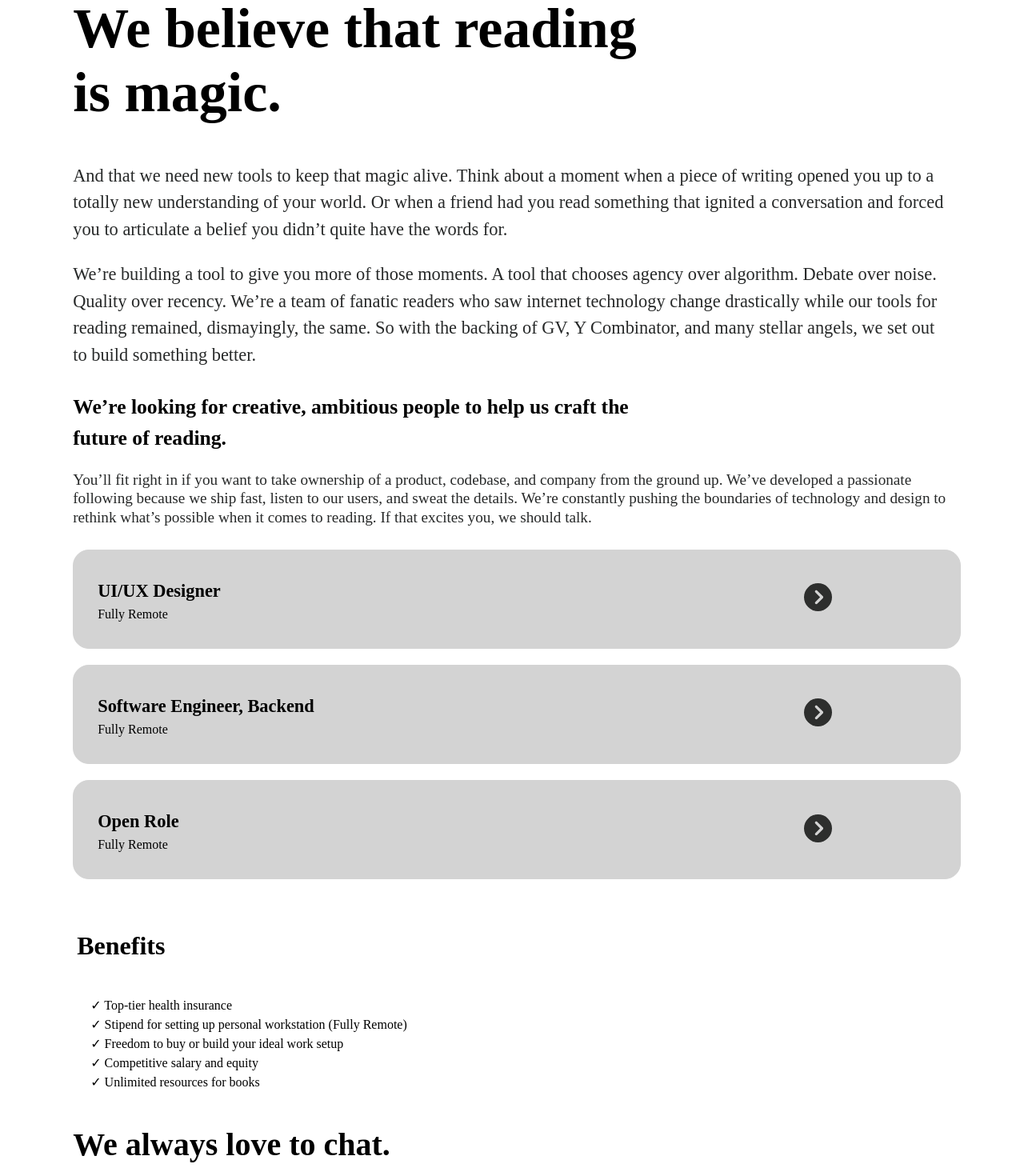
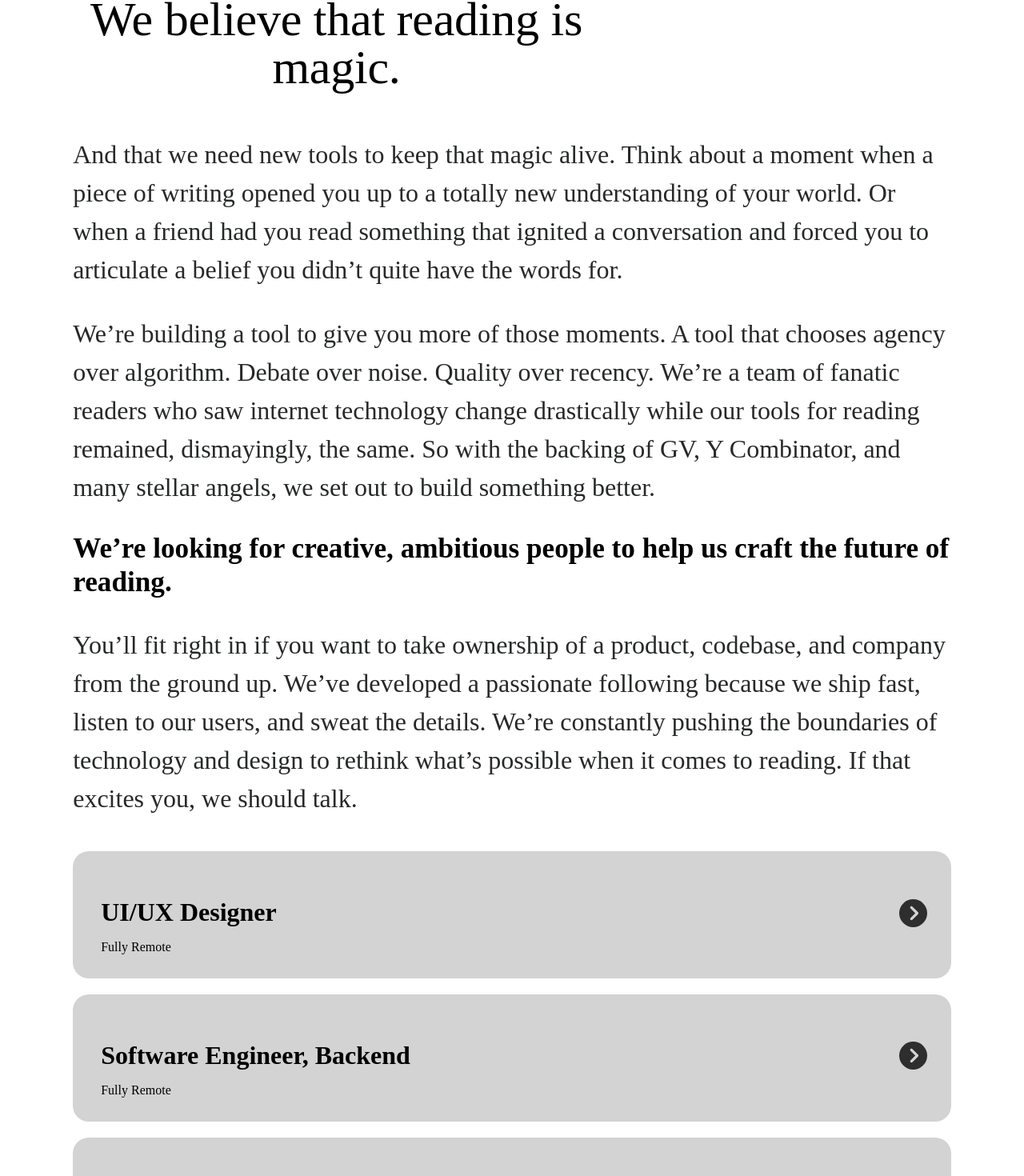
Before and after one commit to Benkalio/rts, a React (Create React App) app: page / in a window 1280 px wide. Shown: the part 51-1521 px from the top of the page at 80% size. Built offline with nearby package versions, Linux system fonts and the light colour scheme.

Commit message:
centered header

```diff
--- a/src/careers/CareerPage.tsx
+++ b/src/careers/CareerPage.tsx
@@ -1,16 +1,15 @@
 import React from 'react';
 import { FontAwesomeIcon } from '@fortawesome/react-fontawesome';
 import { faCircleChevronRight } from '@fortawesome/free-solid-svg-icons';
-// import { ThemeProvider } from 'styled-components';
 import {
-  Careers,
-  CareerBody,
+  RoleBody,
   Header,
   Body,
   RoleDiv,
   Role,
   Roles,
   RolesIcon,
+  RoleHeader,
   Paragraph,
   Hiring,
   HiringParagraph,
@@ -20,16 +19,9 @@ import {
   Chat,
   Reachout
 } from './styles';
-// import styled from 'styled-components';
-
-// const theme = {
-//   mobile: '768px'
-// }
 
 const CareerPage = () => {
-
   return (
-    // <ThemeProvider theme={theme}>
     <Body>
       <div>
         <Header>
@@ -67,41 +59,41 @@ const CareerPage = () => {
           If that excites you, we should talk.
         </HiringParagraph>
       </div>
-        <Careers>
-        <CareerBody href="#">
+      <Roles>
+        <RoleBody href="#">
           <RoleDiv>
-            <Roles>
-              <Role>UI/UX Designer</Role>
+            <Role>
+              <RoleHeader>UI/UX Designer</RoleHeader>
               <Remote>Fully Remote</Remote>
-            </Roles>
+            </Role>
             <RolesIcon>
               <FontAwesomeIcon icon={faCircleChevronRight} />
             </RolesIcon>
           </RoleDiv>
-          </CareerBody>
-          <CareerBody href="#">
+        </RoleBody>
+        <RoleBody href="#">
           <RoleDiv>
-              <Roles>
-                <Role>Software Engineer, Backend</Role>
+            <Role>
+              <RoleHeader>Software Engineer, Backend</RoleHeader>
               <Remote>Fully Remote</Remote>
-              </Roles>
+            </Role>
             <RolesIcon>
               <FontAwesomeIcon icon={faCircleChevronRight} />
             </RolesIcon>
           </RoleDiv>
-          </CareerBody>
-          <CareerBody href="#">
+        </RoleBody>
+        <RoleBody href="#">
           <RoleDiv>
-              <Roles>
-                <Role>Open Role</Role>
+            <Role>
+              <RoleHeader>Open Role</RoleHeader>
               <Remote>Fully Remote</Remote>
-              </Roles>
+            </Role>
             <RolesIcon>
               <FontAwesomeIcon icon={faCircleChevronRight} />
             </RolesIcon>
           </RoleDiv>
-            </CareerBody>
-        </Careers>
+          </RoleBody>
+      </Roles>
       <div>
         <Benefits>Benefits</Benefits>
         <BenefitList>
@@ -117,7 +109,6 @@ const CareerPage = () => {
         <Reachout>For features requests, press inquiries and more, reach out at <a href='/'>help@stoicbible.com</a></Reachout>
       </div>
     </Body>
-    // </ThemeProvider>
   );
 }
 
--- a/src/careers/styles/index.tsx
+++ b/src/careers/styles/index.tsx
@@ -5,93 +5,119 @@ export const Body = styled.div`
   width: 90%;
   max-width: 100%;
   margin: 10px auto;
-  padding 3px;
 
   @media(min-width: 768px) {
     padding: 0 20px;
   }
 
   @media(min-width: 1440px) {
-    width: 40%;
+    width: 55%;
   }
 `
 export const Header = styled.h1`
-  font-size: 48px;
+  font-weight: 500;
+  text-align: center;
+  padding: 15px 0px;
+  line-height: 29px;
+  letter-spacing: -0.25px;
+  width: 60%;
+  margin-top: 30px;
+  font-size: 30px;
 
-  @media(min-width: 768px) {
-    font-size: 70px;
-    width: 70%;
+  @media(min-width: 700px) {
+    text-align: center;
+    font-size: 60px;
+    width: 60%;
+    line-height: 1;
   }
-
 `
 
 export const Paragraph = styled.p`
   text-align: left;
   line-height: 1.5;
-  font-size: 1.4rem;
   color: #272929;
+  font-size: 1.2rem;
 
-
+  @media(min-width: 425px){
+    font-size: 2rem;
+  }
 `
 export const Hiring = styled.h2`
-  margin-top: 30px;
-  font-size: 1.6rem;
-  line-height: 1.5;
+  width: 100%;
+  --text-opacity: 1;
+  font-weight: 800;
+  font-size: 1.4rem;
+  margin: 20px 0;
+  line-height: 1.2;
 
   @media(min-width: 768px) {
-    width: 65%;
+    font-size: 2.2rem;
   }
 `
 export const HiringParagraph = styled.p`
   font-size: 1.2rem;
   color: #272929;
-  line-height: 1.2;
+  line-height: 1.5;
+
+  @media(min-width: 425px) {
+    font-size: 2rem;
+  }
+
 `
 
-export const Careers = styled.div`
+export const Roles = styled.div`
   display: grid;
+  box-sizing: border-box;
+  place-items: center;
 `
-export const CareerBody = styled.a`
+export const RoleBody = styled.a`
   width: 100%;
   background-color: lightgrey;
   margin: 10px auto;
-  border: 0.1px solid lightgrey;
+  border: none;
   border-radius: 20px;
-  padding: 5px;
   text-decoration: none;
 
   &:hover {
     background-color: darkgrey;
   }
 
-  @media(min-width: 768) {
-
+  @media(min-width: 768px) {
+    width: 70%
+    justify-items: left;
   }
 `
-export const RoleDiv = styled.div`
+export const RoleDiv = styled.a`
   display: flex;
   flex-direction: row;
-  align-self: center;
+  justify-content: space-between;
   align-items: center;
+  padding: 10px 30px;
+  text-size-adjust: 100%;
+
+  @media(min-width: 1440px) {
+    margin: 10px auto 10px;
+    width: 90%;
+  }
 `
 
-export const Roles = styled.div`
-  padding-left: 20px;
+export const Role = styled.div`
   width: 80%;
   margin: 5px;
   color: black;
   outline: none;
 `
 
-export const Role = styled.h4`
-  font-size: 1.4rem;
+export const RoleHeader = styled.h4`
+  font-size: 1.2rem;
   padding: 0;
-  line-height: 1.0;
+  line-height: 1.2;
   margin-bottom: 10px;
 
-  @media(min-width: 768px) {
+  @media(min-width: 700px) {
+    font-size: 2rem;
     margin-bottom: 0;
-  }
+  };
 `
 export const RolesIcon = styled.div`
   color: #2d2e2d;
@@ -102,34 +128,47 @@ export const RolesIcon = styled.div`
   }
 `
 export const Remote = styled.p`
-  line-height: 2.0;
-  margin-top: 2px;
+  line-height: 1.0;
 `
 
 export const Benefits = styled.h3`
-  font-size: 2rem;
+  margin-bottom: 0;
   margin-top: 30px;
   padding: 25px 5px 10px;
+  font-size: 1.4rem;
+
+  @media(min-width: 425px) {
+    font-size: 2rem;
+  }
 `
 
-export const BenefitList = styled.li`
+export const BenefitList = styled.ul`
   list-style-type: none;
+  font-size: 1.1rem;
   padding: 2px;
-  margin: 5px 20px;
+  margin: 5px 10px;
   line-height: 1.5;
+
+  @media(min-width: 1024px) {
+    font-size: 1.8rem;
+  }
 `
 
 export const Chat = styled.h3`
-  font-size: 2.5rem;
-  line-height: 1.2;
+  line-height: 1.5;
+  font-size: 1.4rem;
 
-  @media(min-width: 768) {
-    width: 50%;
+  @media(min-width: 425px) {
+    font-size: 2.2rem;
   }
 `
 
 export const Reachout = styled.p`
-  font-size: 1.3rem;
-  line-height: 1.2;
-  width: 80%;
+  font-size: 1.2rem;
+  line-height: 1.5;
+  width: 90%;
+
+  @media(min-width: 425px) {
+    font-size: 2rem;
+  }
 `
```
Lines whose indentation alone changed are shown as unchanged.
